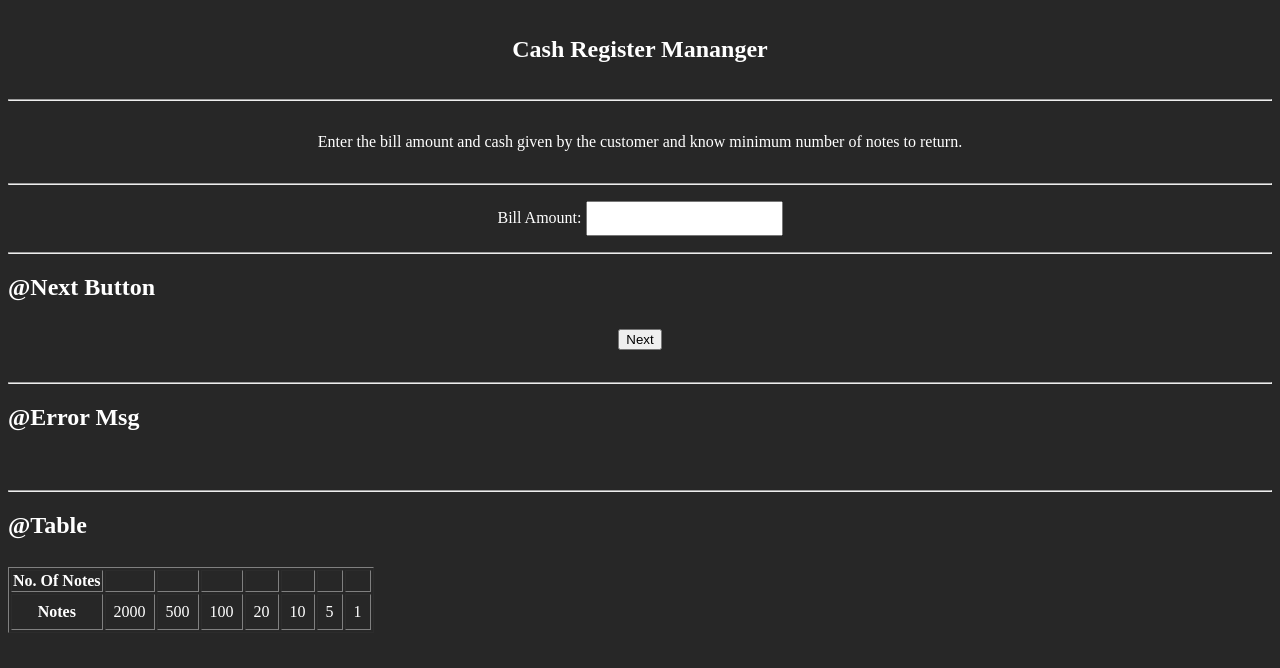
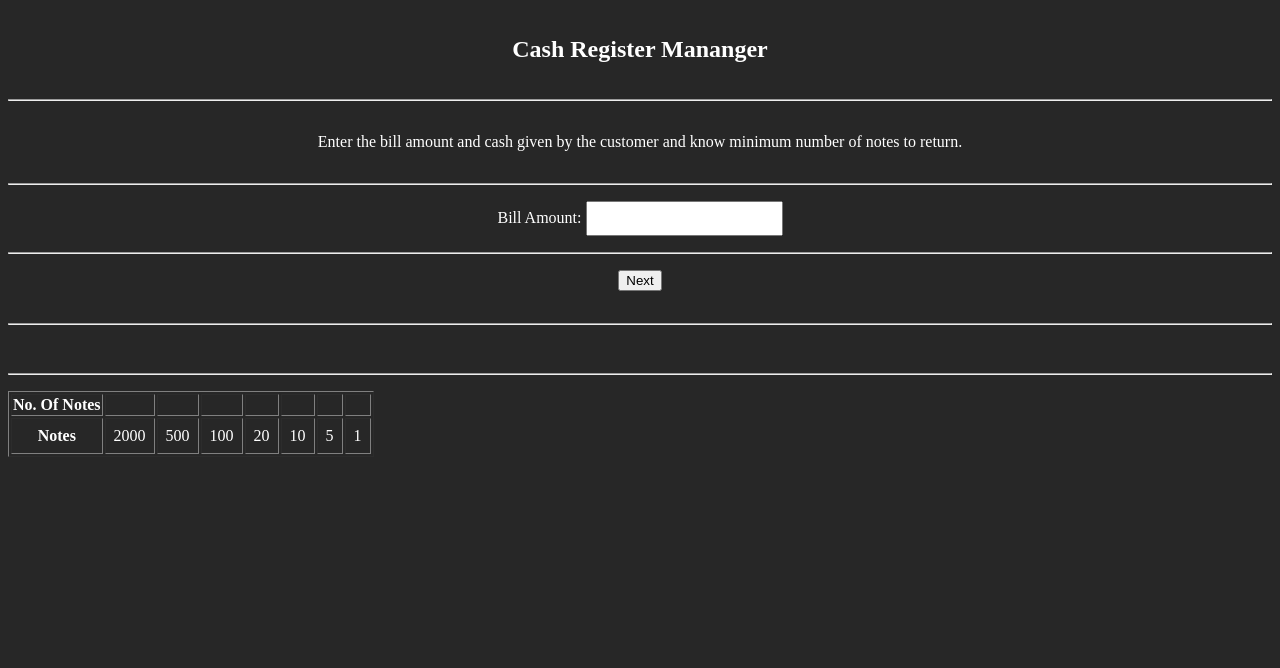
Before and after one commit to Avin008/cashRegister, a plain HTML site: page index.html in a window 1280 px wide. Drawn offline with Linux system fonts and the light colour scheme.

Commit message:
initial commit

```diff
--- a/index.html
+++ b/index.html
@@ -31,7 +31,7 @@
       <input type="text" id="cash-given" />
     </div>
     <hr />
-    <h2>@Next Button</h2>
+
     <div class="nextbtn-container container-center hidden-after">
       <button id="next-btn">Next</button>
     </div>
@@ -39,12 +39,12 @@
       <button id="check-btn">Check</button>
     </div>
     <hr />
-    <h2>@Error Msg</h2>
+
     <div class="error-container container-center">
       <p id="display-msg"></p>
     </div>
     <hr />
-    <h2>@Table</h2>
+
     <div class="table container-center hidden">
       <table class="hidden" border="1px">
         <th>No. Of Notes</th>
```
